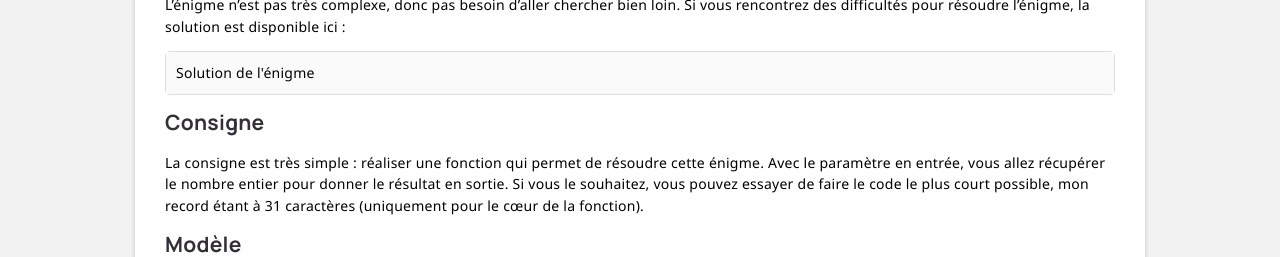
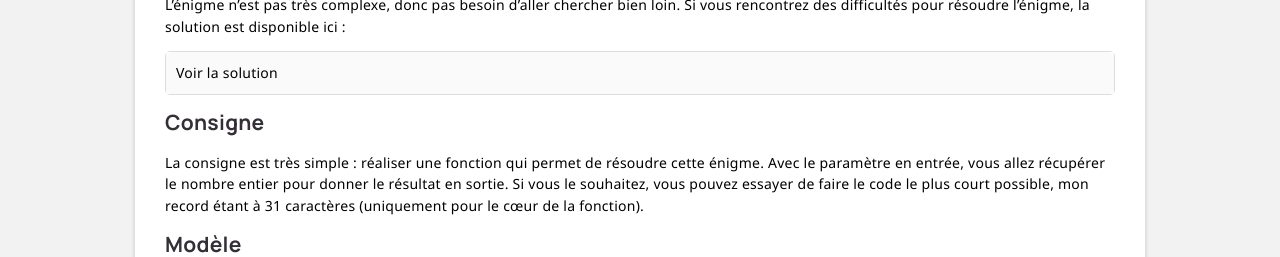
Before and after one commit to leobouard/leobouard.github.io, a Jekyll site: the page built from _posts/2021-11-02-la-formule-magique.md, in a window 1280 px wide. Shown: the part 741-998 px from the top of the page. Built offline with Jekyll 4.4.1, drawn with Linux system fonts in a browser that asks for light colours; some web fonts are replaced.

Commit message:
Update 2021-11-02-la-formule-magique.md

```diff
--- a/_posts/2021-11-02-la-formule-magique.md
+++ b/_posts/2021-11-02-la-formule-magique.md
@@ -21,7 +21,7 @@ Pour ce défi, vous allez devoir résoudre une petite énigme avant de passer à
 L'énigme n'est pas très complexe, donc pas besoin d'aller chercher bien loin. Si vous rencontrez des difficultés pour résoudre l'énigme, la solution est disponible ici :
 
 <details>
-  <summary>Solution de l'énigme</summary>
+  <summary>Voir la solution</summary>
   <p>Il suffit d'additionner les chiffres qui composent le nombre entre eux. Pour reprendre le premier exemple : <b>2568 devient 21</b> parce que 2+5+6+8 = 21</p>
 </details>
 
```
